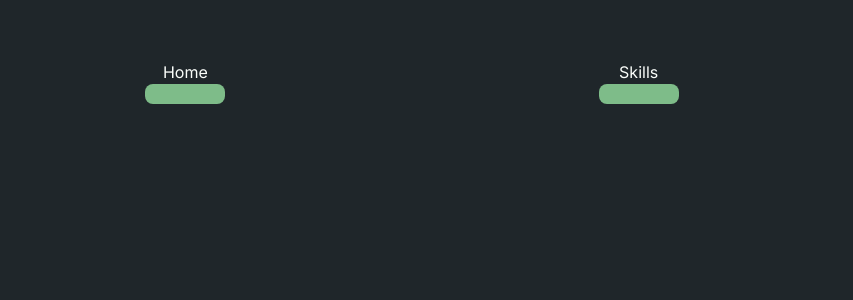
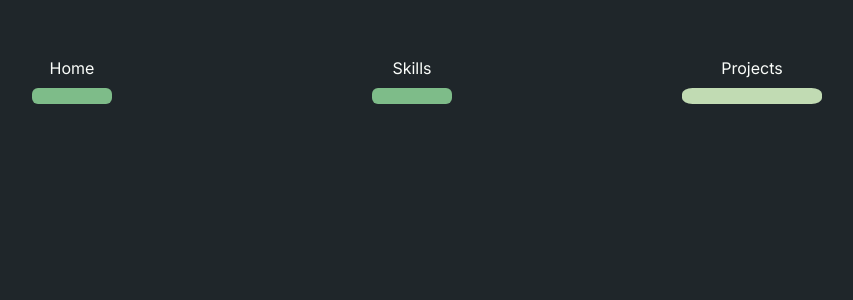
Before and after one commit to MepilLeaf/portfolio-website, a Next.js app: page /projects in a window 1280 px wide. Before the commit this address had no page. Shown: the top 300 px of the page, without its empty margins (228-1081 px from the left). Built offline with nearby package versions, Linux system fonts and the light colour scheme.

Commit message:
Finished creating nav bar

```diff
--- /dev/null
+++ b/app/home/page.tsx
@@ -0,0 +1,3 @@
+export default function HomePage() {
+  return <></>;
+}
--- a/app/layout.tsx
+++ b/app/layout.tsx
@@ -21,6 +21,7 @@ export default function RootLayout({
         className={`${inter.className} bg-[color:var(--background-black)] text-[color:var(--off-white)]`}
       >
         <Nav />
+        {children}
       </body>
     </html>
   );
--- a/app/page.tsx
+++ b/app/page.tsx
@@ -1,9 +1,5 @@
-import Image from "next/image";
+import { redirect } from "next/navigation";
 
-export default function Home() {
-  return (
-    <main className="">
-      <h1>sneuoahntoeuatnhoeuthnaoeuhtnoeuhtneohtnoeauhtneouatnhoeu</h1>
-    </main>
-  );
+export default function RootPath() {
+  redirect("/home");
 }
--- /dev/null
+++ b/app/projects/page.tsx
@@ -0,0 +1,3 @@
+export default function ProjectsPage() {
+  return <></>;
+}
--- /dev/null
+++ b/app/skills/page.tsx
@@ -0,0 +1,3 @@
+export default function SkilsPage() {
+  return <></>;
+}
--- a/components/rootLayout/nav/Nav.tsx
+++ b/components/rootLayout/nav/Nav.tsx
@@ -5,6 +5,7 @@ export default function Nav() {
     <nav className="w-full flex justify-evenly items-end py-10 h-36">
       <NavButton text="Home" />
       <NavButton text="Skills" />
+      <NavButton text="Projects" />
     </nav>
   );
 }
--- a/components/rootLayout/nav/NavButton.tsx
+++ b/components/rootLayout/nav/NavButton.tsx
@@ -1,8 +1,28 @@
+"use client";
+
+import Link from "next/link";
+import { usePathname } from "next/navigation";
+import { use } from "react";
+
 export default function NavButton({ text }: { text: string }) {
+  const path: string = `/${text.toLowerCase()}`;
+
+  console.log(usePathname(), path, usePathname() === path);
+
   return (
-    <div className="flex flex-col justify-end items-center">
-      <h2>{text}</h2>
-      <div className="bg-[color:var(--emerald)] w-20 h-5 rounded-lg"></div>
-    </div>
+    <Link href={path}>
+      <div className="group flex flex-col justify-end items-center">
+        <h2 className="group-hover:translate-y-[-0.5rem] duration-300">
+          {text}
+        </h2>
+        <div
+          className={`bg-[color:var(--emerald)] w-20 h-4 rounded-md mt-2 duration-300 ${
+            path === usePathname()
+              ? "scale-x-[1.75] bg-[color:var(--tea-green)]"
+              : ""
+          }`}
+        ></div>
+      </div>
+    </Link>
   );
 }
```
